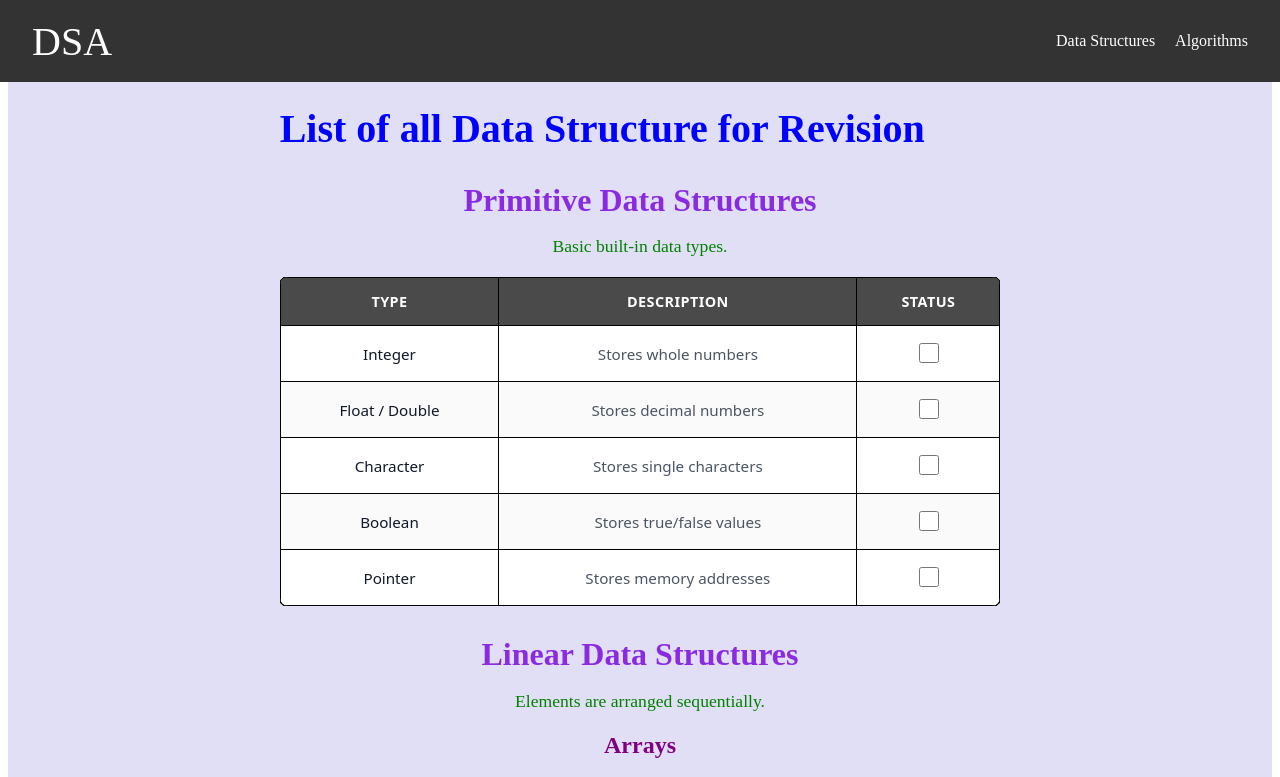
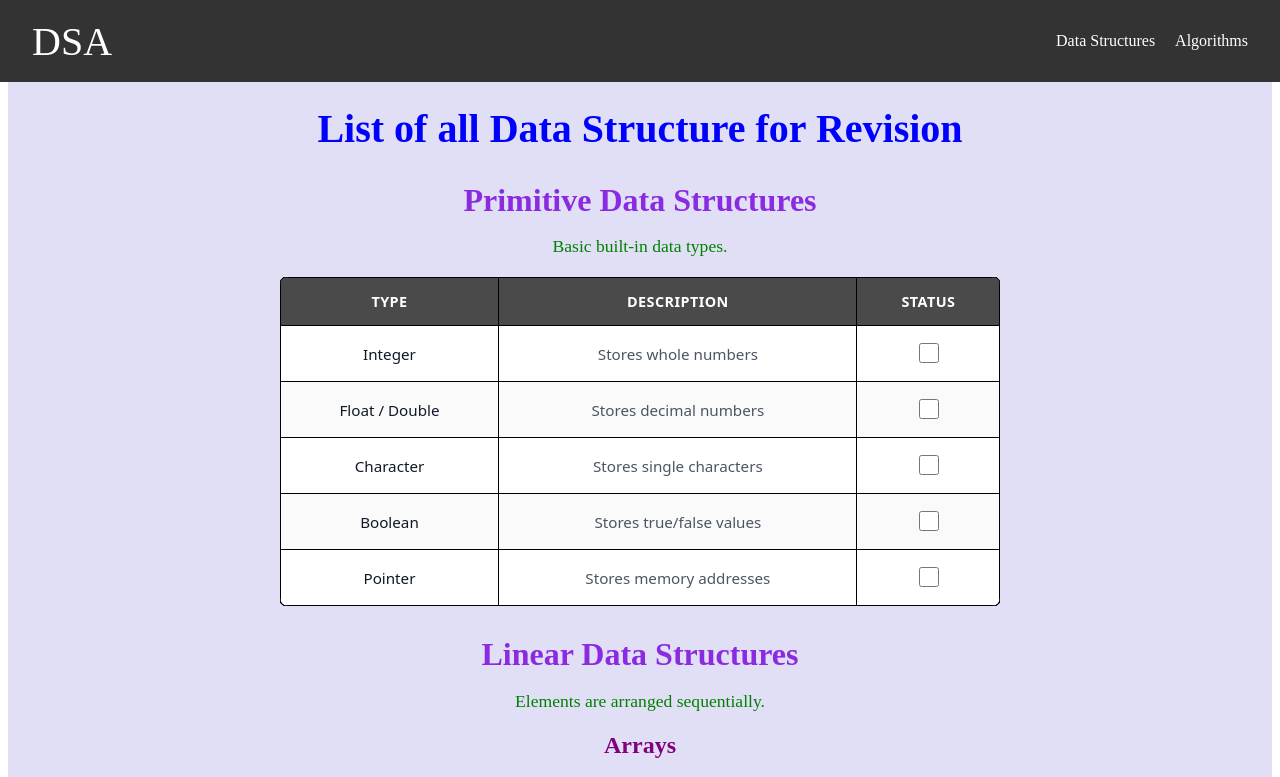
Before and after one commit to amitvermamjm/DSA, a React (Vite) app: page / in a window 1280 px wide. Shown: the top 777 px of the page. Built offline with nearby package versions, Linux system fonts and the light colour scheme.

Commit message:
fixed text alignment

```diff
--- a/src/App.css
+++ b/src/App.css
@@ -1,4 +1,4 @@
-.App, .data-structures-section, .algorithms-section {
+.App{
     background-color: #e1dff5;
     color: white;
     display: flex;
@@ -6,6 +6,7 @@
     align-items: center;
     min-height: 100vh;
     padding: 0px;
+    text-align: center;
     }
 
 h1 {
```
